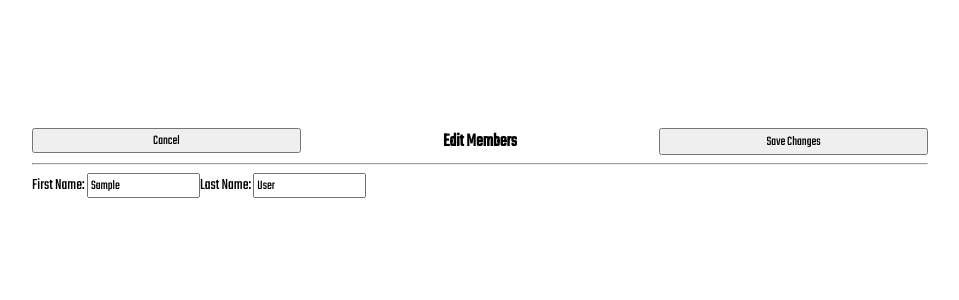
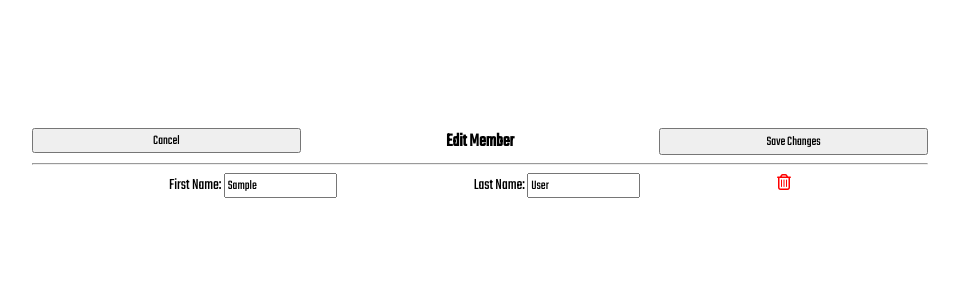
Before and after one commit to davidmacarabrown/gym_management_app, a Flask app: page /members/1/edit in a window 1280 px wide. Shown: the part 46-346 px from the top of the page, without its empty margins (160-1119 px from the left). Run offline with Flask 2, Linux system fonts and the light colour scheme; a database or web service that is not in the repository returns one stand-in record (values such as "Sample title"); some libraries are stand-ins or nearby versions.

Commit message:
delete member function now working

```diff
--- a/controllers/member_controller.py
+++ b/controllers/member_controller.py
@@ -1,7 +1,10 @@
 from flask import Flask, Blueprint, blueprints, render_template, request, redirect
 import repositories.member_repository as member_repository
+import repositories.booking_repository as booking_repository
 
 from models.member import Member
+
+import pdb
 
 members_blueprint = Blueprint("members", __name__)
 
@@ -39,3 +42,12 @@ def save_edit(id):
     member = Member(first_name, last_name, id)
     member_repository.update_member(member)
     return redirect("/members")
+
+
+@members_blueprint.route("/members/<id>/delete")
+def delete_member(id):
+    id_to_remove = int(id)
+    member_repository.delete_member(id_to_remove)
+    print(member_repository.select_all())
+    # pdb.set_trace()
+    return redirect("/members")
--- a/static/style.css
+++ b/static/style.css
@@ -226,8 +226,16 @@ footer > p {
 
 .edit-member {
     display: flex;
+    justify-content: space-evenly;
 }
 
+#edit-member-form > div > a {
+    color:red;
+}
+
+#edit-member-form > div > a:visited {
+    color: red;
+}
 /* VIEW CLASSES ---------------------------------------------------- */
 
 .class-list-grid {
--- a/templates/base.html
+++ b/templates/base.html
@@ -4,6 +4,7 @@
     <meta charset="UTF-8">
     <meta http-equiv="X-UA-Compatible" content="IE=edge">
     <meta name="viewport" content="width=device-width, initial-scale=1.0">
+    <script src="https://kit.fontawesome.com/ca5884ea93.js" crossorigin="anonymous"></script>
     <link rel="stylesheet" href="{{ url_for("static", filename="style.css")}}">
     <link rel="preconnect" href="https://fonts.googleapis.com">
     <link rel="preconnect" href="https://fonts.gstatic.com" crossorigin>
--- a/templates/members/edit.html
+++ b/templates/members/edit.html
@@ -5,12 +5,12 @@
     <form class=back-button-form action="/members">
         <button class="child-head-button" type="submit">Cancel</button>
     </form>
-    <h3 class="child-h3">Edit Members</h3>
+    <h3 class="child-h3">Edit Member</h3>
     <button class="child-edit-button" form="edit-member-form" type="submit">Save Changes</button>
 </div>
 <hr>
 <div>
-    <form id="edit-member-form" action="/members/{{member.id}}" method="post">
+    <form id="edit-member-form" action="/members/{{member.id}}" method="POST">
         <div class="edit-member">
             <div>
                 <label for="first_name">First Name:</label>
@@ -20,8 +20,10 @@
                 <label for="last_name">Last Name:</label>
                 <input type="text" name="last_name" id="last_name" value="{{member.last_name}}">
             </div>
+            <a id="delete-member-link" class="delete-member-link" href="/members/{{member.id}}/delete"><i class="far fa-trash-alt"></i></a>
         </div>
         <div>
+
 
         </div>
     </form>
```
Also changed, not shown: console.py (+12 -3 lines), repositories/booking_repository.py (+7 -0 lines).
